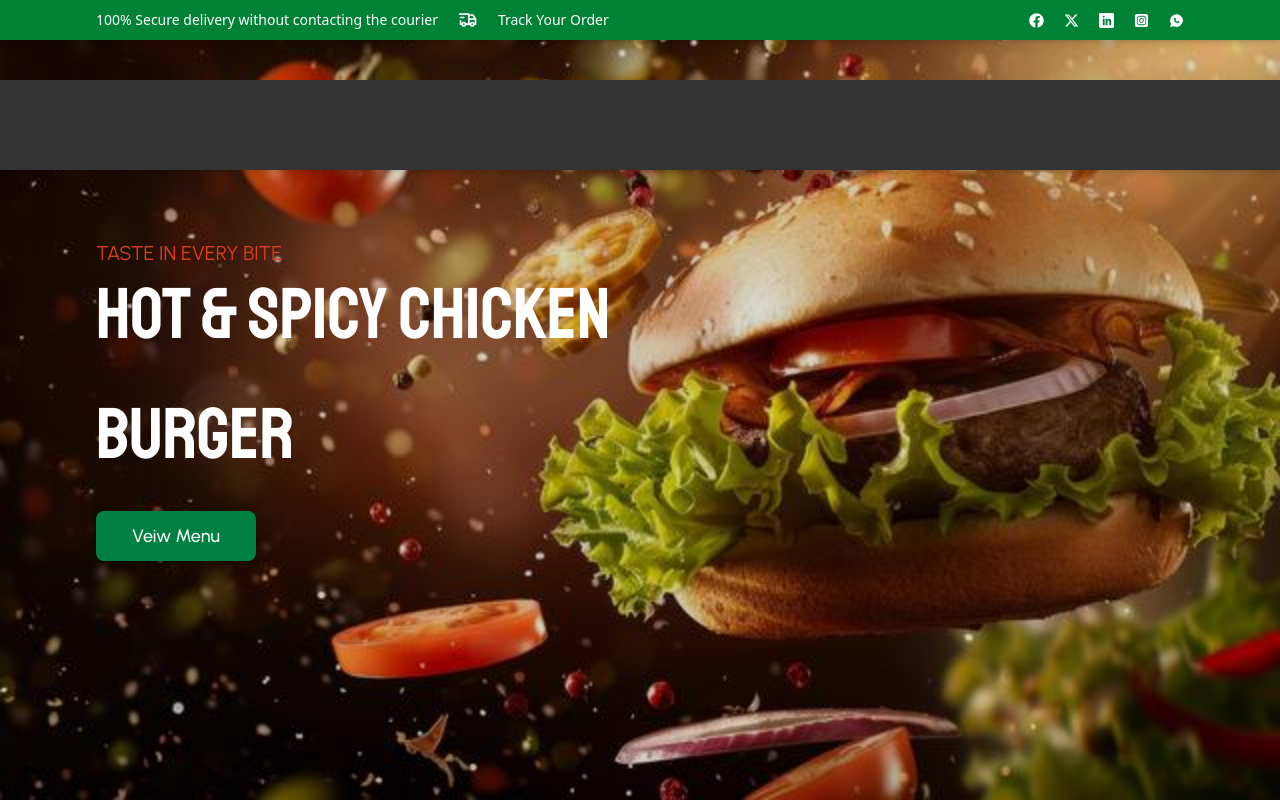
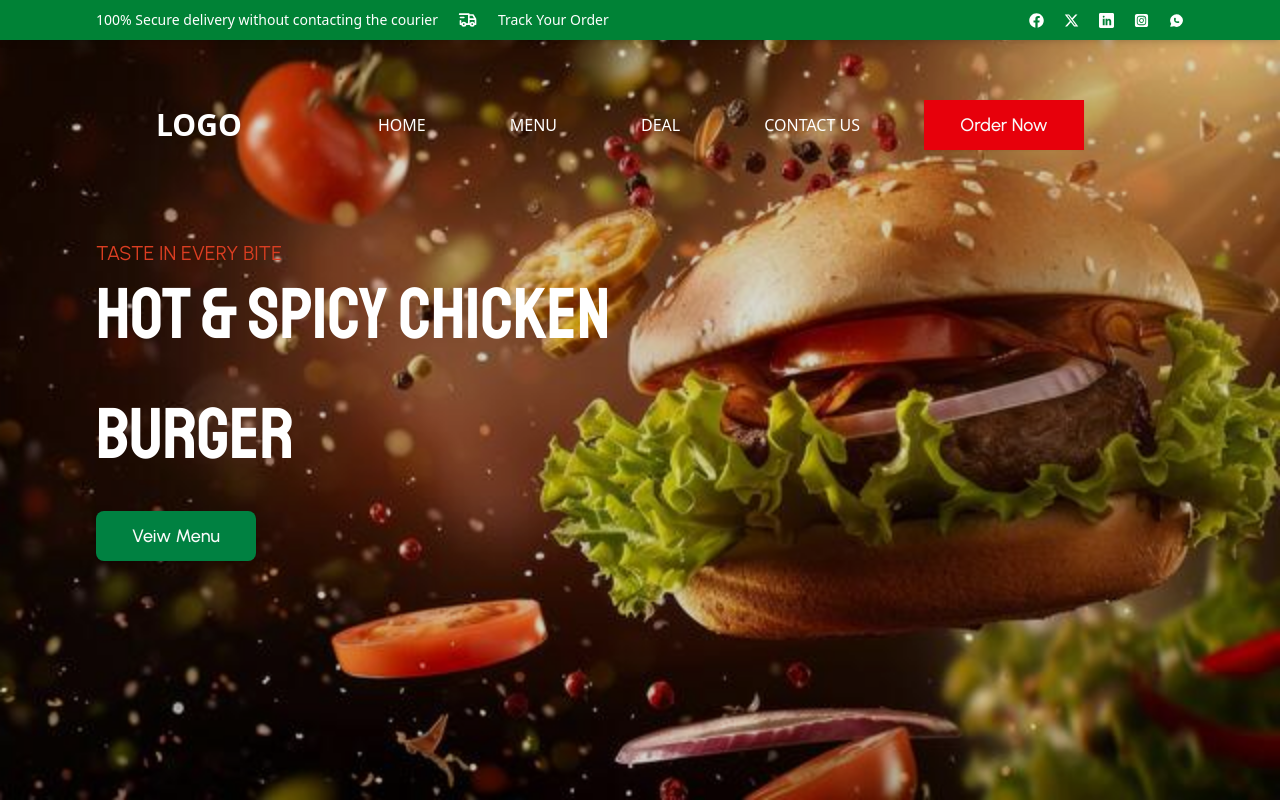
Before and after one commit to Maryammuhammadafzal/Fast_Food_Landing_Page, a Next.js app: page / in a window 1280 px wide. Built offline with nearby package versions, Linux system fonts and the light colour scheme.

Commit message:
Added Header Responsive

```diff
--- a/app/Hero/Page.jsx
+++ b/app/Hero/Page.jsx
@@ -12,7 +12,7 @@ const HeroPage = () => {
       <div className="w-full h-[40px] sm:block hidden fixed top-0 left-0 shadow-md z-50">
         <Topbar />
       </div>
-      <div className="w-full md:h-[90px] h-auto md:py-0 py-5 bg-[#333333] absolute top-20 left-0 shadow-md z-50">
+      <div className="w-full md:h-[90px] h-auto md:py-0 py-5 absolute sm:top-20 top-0 left-0  z-50">
         <Header />
       </div>
       <div className="relative w-full md:h-screen h-auto flex justify-center items-center">
--- a/app/globals.css
+++ b/app/globals.css
@@ -51,9 +51,9 @@
   --card-foreground: oklch(0.145 0 0);
   --popover: oklch(1 0 0);
   --popover-foreground: oklch(0.145 0 0);
-  --primary: oklch(0.205 0 0);
+  --primary: oklch(53.2% 0.157 131.589);
   --primary-foreground: oklch(0.985 0 0);
-  --secondary: oklch(0.97 0 0);
+  --secondary: oklch(57.7% 0.245 27.325);
   --secondary-foreground: oklch(0.205 0 0);
   --muted: oklch(0.97 0 0);
   --muted-foreground: oklch(0.556 0 0);
--- a/components/header.jsx
+++ b/components/header.jsx
@@ -1,11 +1,63 @@
+import { MenuIcon } from "lucide-react";
+import Link from "next/link";
 import React from "react";
+import { Button } from "./ui/button";
 
 const Header = () => {
   return (
     <div className="w-full h-[90px]  flex justify-center items-center">
-      <div className="md:w-[85%] w-full md:px-0 px-3 h-auto flex justify-between items-center">
-
+       <header className="md:w-[85%] w-full flex justify-center items-center h-auto">
+      <div className="w-full h-auto flex items-center justify-between px-6 md:px-7 lg:px-15">
+        <div className="logo w-auto h-auto flex items-center gap-5">
+          <div className="menu-icon text-white md:hidden flex justify-center items-center">
+            <MenuIcon size={30} />
+          </div>
+         <p className="font-bold sm:text-3xl text-2xl text-white">LOGO</p>
+        </div>
+        <div className="tabs w-auto h-auto flex justify-center items-center">
+          <ul className=" justify-center items-center md:flex hidden lg:gap-11 md:gap-4 w-auto uppercase h-auto sunflower text-white xl:pr-10">
+            <li>
+              <Link
+                href="/"
+                className="hover:bg-primary px-5 py-[6px] focus:bg-primary text-base hover:font-semibold focus-font-semibold active:font-semibold active:text-primary"
+              >
+                Home
+              </Link>
+            </li>
+            <li>
+              <Link
+                href="/"
+                className="hover:bg-primary px-5 py-[6px] focus:bg-primary text-base hover:font-semibold focus-font-semibold active:font-semibold active:text-primary"
+              >
+                Menu
+              </Link>
+            </li>
+            <li>
+              <Link
+                href="/"
+                className="hover:bg-primary px-5 py-[6px] focus:bg-primary text-base hover:font-semibold focus-font-semibold active:font-semibold active:text-primary"
+              >
+                Deal
+              </Link>
+            </li>
+            <li>
+              <Link
+                href="/"
+                className="hover:bg-primary px-5 py-[6px] focus:bg-primary text-base hover:font-semibold focus-font-semibold active:font-semibold active:text-primary"
+              >
+                Contact Us
+              </Link>
+            </li>
+            <div className="button">
+              <Button className="rounded-none bg-secondary hover:bg-primary">Order Now</Button>
+            </div>
+          </ul>
+          <div className="button md:hidden block">
+              <Button className="rounded-none  max-sm:w-[130px] bg-secondary hover:bg-primary">Order Now</Button>
+            </div>
+        </div>
       </div>
+    </header>
     </div>
   );
 };
```
